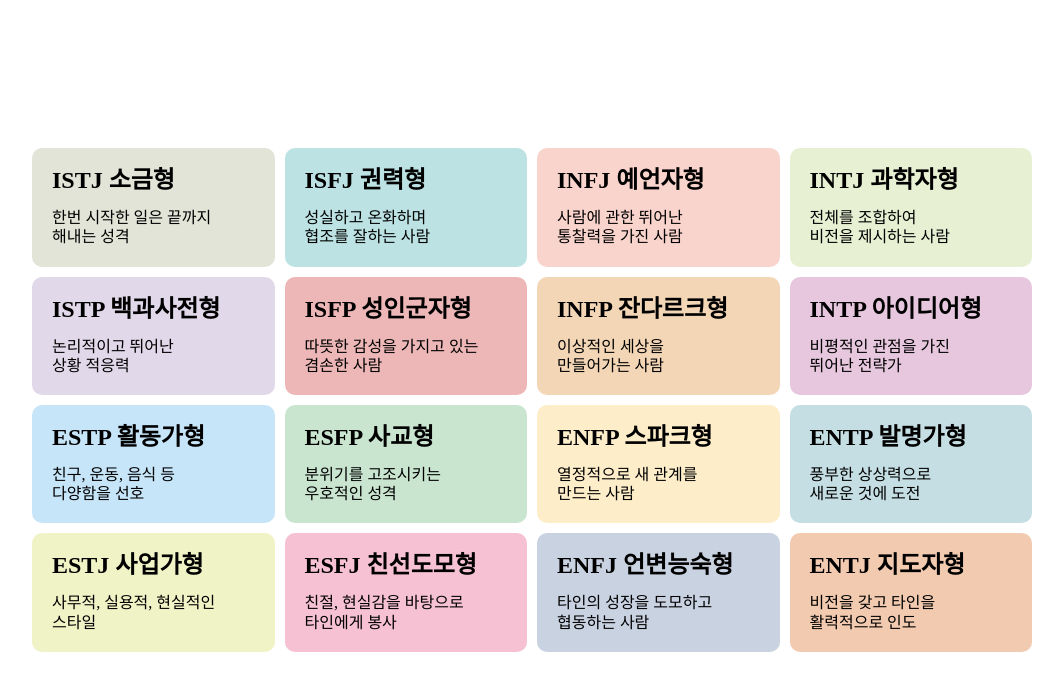
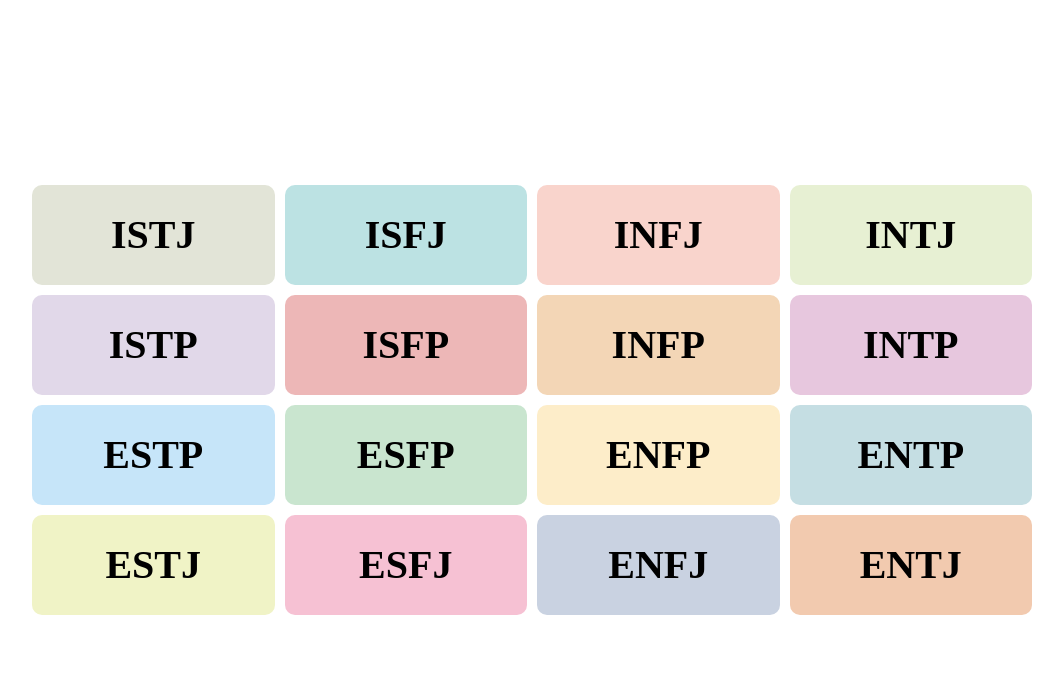
Before and after one commit to JinHwanCha/dabin, a plain HTML site: page 기말고사/page/mbti.html in a window 1280 px wide. Shown: the whole page, without its empty margins (108-1171 px from the left). Drawn offline with Linux system fonts and the light colour scheme.

Commit message:
공주님 1차 수정

```diff
--- a/기말고사/page/mbti.html
+++ b/기말고사/page/mbti.html
@@ -12,98 +12,82 @@
         <ul class="list">
             <li class="item item1">
                 <a href="./istj.html" class="smooth-link">
-                    <h2 class="title-mbti">ISTJ 소금형</h2>
-                    <p class="desc-mbti">한번 시작한 일은 끝까지 <br>해내는 성격</p>
+                    <h2 class="title-mbti">ISTJ</h2>
                 </a>
             </li>
             <li class="item item2">
                 <a href="./isfj.html" class="smooth-link">
-                    <h2 class="title-mbti">ISFJ 권력형</h2>
-                    <p class="desc-mbti">성실하고 온화하며 <br>협조를 잘하는 사람</p>
+                    <h2 class="title-mbti">ISFJ</h2>
                 </a>
             </li>
             <li class="item item3">
                 <a href="./INFJ.html" class="smooth-link">
-                    <h2 class="title-mbti">INFJ 예언자형</h2>
-                    <p class="desc-mbti">사람에 관한 뛰어난 <br>통찰력을 가진 사람</p>
+                    <h2 class="title-mbti">INFJ</h2>
                 </a>
             </li>
             <li class="item item4">
                 <a href="./INTJ.html" class="smooth-link">
-                    <h2 class="title-mbti">INTJ 과학자형</h2>
-                    <p class="desc-mbti">전체를 조합하여 <br>비전을 제시하는 사람</p>
+                    <h2 class="title-mbti">INTJ</h2>
                 </a>
             </li>
             <li class="item item5">
                 <a href="./ISTP.html" class="smooth-link">
-                    <h2 class="title-mbti">ISTP 백과사전형</h2>
-                    <p class="desc-mbti">논리적이고 뛰어난 <br>상황 적응력</p>
+                    <h2 class="title-mbti">ISTP</h2>
                 </a>
             </li>
             <li class="item item6">
                 <a href="./ISFP.html" class="smooth-link">
-                    <h2 class="title-mbti">ISFP 성인군자형</h2>
-                    <p class="desc-mbti">따뜻한 감성을 가지고 있는 <br>겸손한 사람</p>
+                    <h2 class="title-mbti">ISFP</h2>
                 </a>
             </li>
             <li class="item item7">
                 <a href="./INFP.html" class="smooth-link">
-                    <h2 class="title-mbti">INFP 잔다르크형</h2>
-                    <p class="desc-mbti">이상적인 세상을 <br>만들어가는 사람</p>
+                    <h2 class="title-mbti">INFP</h2>
                 </a>
             </li>
             <li class="item item8">
                 <a href="./INTP.html" class="smooth-link">
-                    <h2 class="title-mbti">INTP 아이디어형</h2>
-                    <p class="desc-mbti">비평적인 관점을 가진 <br>뛰어난 전략가</p>
+                    <h2 class="title-mbti">INTP</h2>
                 </a>
             </li>
             <li class="item item9">
                 <a href="./ESTP.html" class="smooth-link">
-                    <h2 class="title-mbti">ESTP 활동가형</h2>
-                    <p class="desc-mbti">친구, 운동, 음식 등 <br>다양함을 선호</p>
+                    <h2 class="title-mbti">ESTP</h2>
                 </a>
             </li>
             <li class="item item10">
                 <a href="./ESFP.html" class="smooth-link">
-                    <h2 class="title-mbti">ESFP 사교형</h2>
-                    <p class="desc-mbti">분위기를 고조시키는 <br>우호적인 성격</p>
+                    <h2 class="title-mbti">ESFP</h2>
                 </a>
             </li>
             <li class="item item11">
                 <a href="./ENFP.html" class="smooth-link">
-                    <h2 class="title-mbti">ENFP 스파크형</h2>
-                    <p class="desc-mbti">열정적으로 새 관계를 <br>만드는 사람</p>
+                    <h2 class="title-mbti">ENFP</h2>
                 </a>
             </li>
             <li class="item item12">
                 <a href="./ENTP.html" class="smooth-link">
-                    <h2 class="title-mbti">ENTP 발명가형</h2>
-                    <p class="desc-mbti">풍부한 상상력으로 <br>새로운 것에 도전</p>
+                    <h2 class="title-mbti">ENTP</h2>
                 </a>
             </li>
             <li class="item item13">
                 <a href="./ESTJ.html" class="smooth-link">
-                    <h2 class="title-mbti">ESTJ 사업가형</h2>
-                    <p class="desc-mbti">사무적, 실용적, 현실적인 <br>스타일</p>
+                    <h2 class="title-mbti">ESTJ</h2>
                 </a>
             </li>
             <li class="item item14">
                 <a href="./ESFJ.html" class="smooth-link">
-                    <h2 class="title-mbti">ESFJ 친선도모형</h2>
-                    <p class="desc-mbti">친절, 현실감을 바탕으로 <br>타인에게 봉사</p>
+                    <h2 class="title-mbti">ESFJ</h2>
                 </a>
             </li>
             <li class="item item15">
                 <a href="./ENFJ.html" class="smooth-link">
-                    <h2 class="title-mbti">ENFJ 언변능숙형</h2>
-                    <p class="desc-mbti">타인의 성장을 도모하고 <br>협동하는 사람</p>
+                    <h2 class="title-mbti">ENFJ</h2>
                 </a>
             </li>
             <li class="item item16">
                 <a href="./ENTJ.html" class="smooth-link">
-                    <h2 class="title-mbti">ENTJ 지도자형</h2>
-                    <p class="desc-mbti">비전을 갖고 타인을 <br>활력적으로 인도</p>
+                    <h2 class="title-mbti">ENTJ</h2>
                 </a>
             </li>
         </ul>
--- a/기말고사/style/style.css
+++ b/기말고사/style/style.css
@@ -1,7 +1,7 @@
 .list {display: flex; justify-content: center; align-items: center; flex-wrap: wrap; gap: 10px; width: 1000px;}
 .item {width: calc((100% - 30px)/4); border-radius: 10px; overflow: hidden;}
-.item a {display: block; padding: 20px;}
-.title-mbti {font-size: 24px; font-weight: bold; margin-bottom: 16px;}
+.item a {display: flex; justify-content: center; align-items: center; padding: 30px;}
+.title-mbti {font-size: 40px; font-weight: bold;}
 .item1 {background-color: #e2e4d7;}
 .item2 {background-color: #bce2e3;}
 .item3 {background-color: #f9d4cc;}
```
